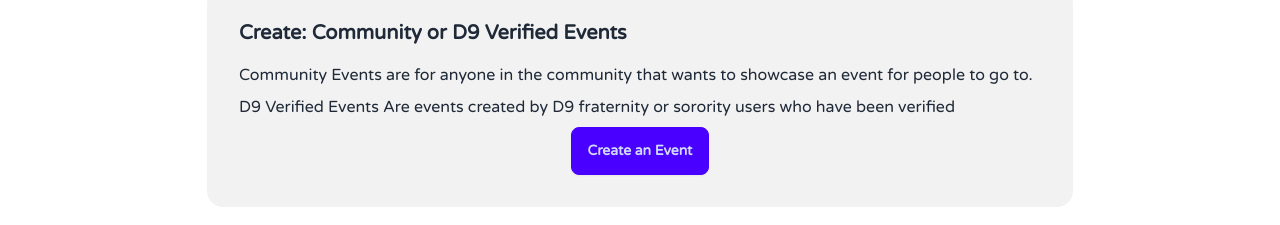
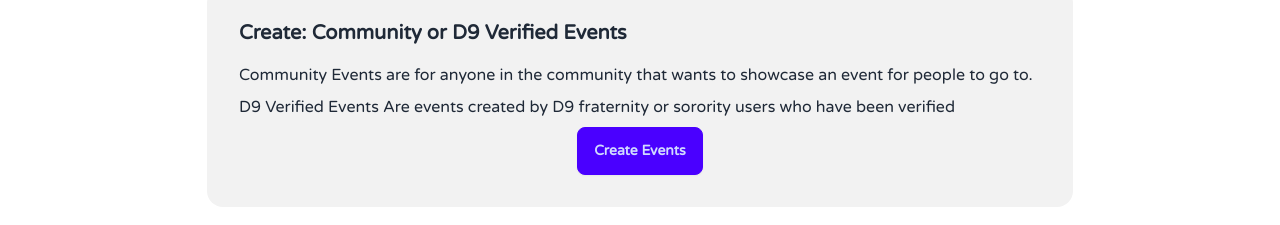
Before and after one commit to christprix/GatherGreek, a Next.js app: page / in a window 1280 px wide. Shown: the part 1215-1440 px from the top of the page. Built offline with nearby package versions, Linux system fonts and the light colour scheme; no server answers; the database is empty.

Commit message:
add nav to front page

```diff
--- a/src/app/page.tsx
+++ b/src/app/page.tsx
@@ -2,16 +2,12 @@
 // to use useSession
 import Hero from "@/components/Hero";
 import Hero2 from "@/components/Hero2";
-import Cardlist from "@/components/Cardlist";
 import greekstep from "/public/greekstep-p01.jpg";
-import sigmavolunteer from "/public/sigmavolunteer.jpg";
-import sgrhoevent from "/public/sgrhoevent.jpg";
-import qstomp from "/public/qstomp.jpg";
 import blackbasketball from "/public/blackbasketball.jpg";
 import Taglist from "@/components/Taglist";
 import { Anton } from "next/font/google";
-import prisma from "@/lib/prisma";
 import { findAllEvents } from "./actions";
+import Link from "next/link";
 
 const anton = Anton({
   subsets: ["latin"],
@@ -60,7 +56,9 @@ export default async function Home() {
                     </div>
                   </div>
                   <div className="card-actions justify-center">
-                    <button className="btn btn-primary">Create an Event</button>
+                    <button className="btn btn-primary">
+                      <Link href={"/create_event"}>Create Events</Link>
+                    </button>
                   </div>
                 </div>
               </div>
@@ -76,7 +74,9 @@ export default async function Home() {
                     your tickets on your EventHub.
                   </p>
                   <div className="card-actions justify-center">
-                    <button className="btn btn-primary">Find Events</button>
+                    <button className="btn btn-primary">
+                      <Link href={"/events"}>Find Events</Link>
+                    </button>
                   </div>
                 </div>
               </div>
@@ -93,7 +93,7 @@ export default async function Home() {
                   </p>
                   <div className="card-actions justify-center">
                     <button className="btn btn-primary">
-                      View your Events
+                      <Link href={"/profile"}>View your Events</Link>
                     </button>
                   </div>
                 </div>
```
